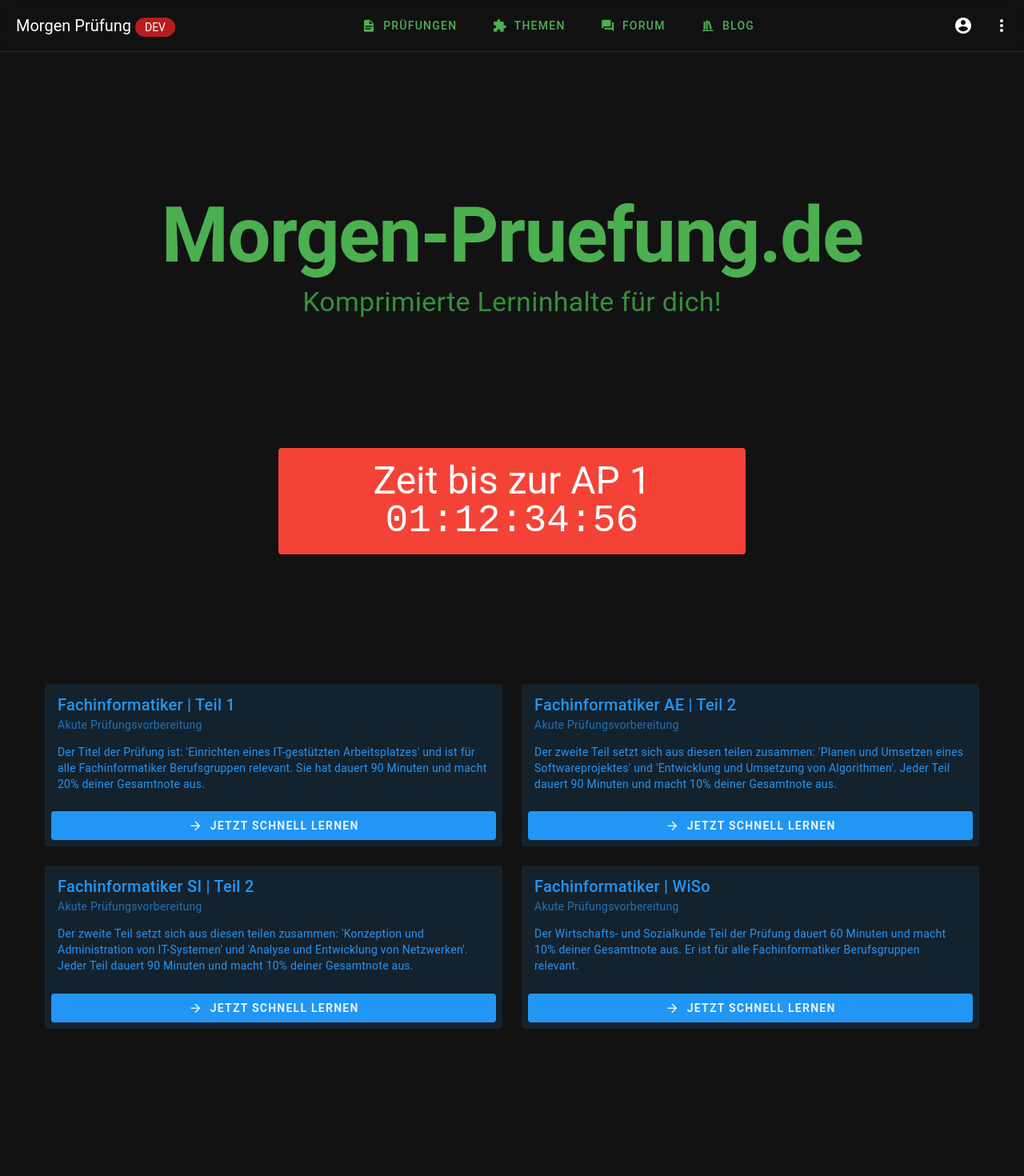
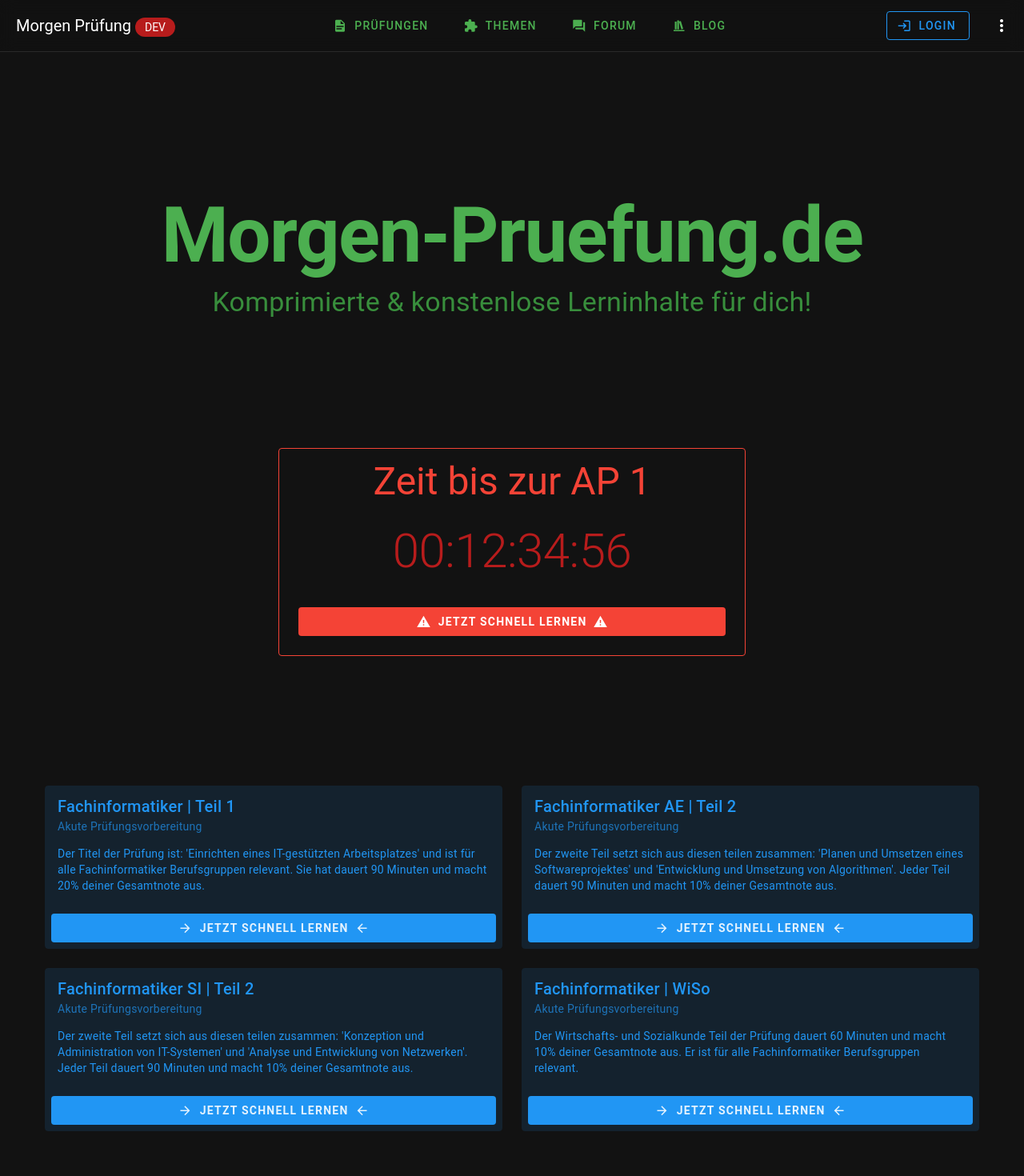
Before and after one commit to morgen-pruefung/website, a Vue app: page / in a window 1280 px wide. Shown: the top 1470 px of the page at 80% size. Built offline with nearby package versions, Linux system fonts and the light colour scheme.

Commit message:
Enhance navigation and update content for clarity

```diff
--- a/src/components/AppBar.vue
+++ b/src/components/AppBar.vue
@@ -62,7 +62,23 @@ import router from "@/router";
 
 
     <template #append>
-      <v-btn icon>
+      <RouterLink
+        class="no-decoration"
+        to="/login/"
+      >
+        <v-btn
+          color="blue"
+          prepend-icon="mdi-login"
+          variant="outlined"
+        >
+          Login
+        </v-btn>
+      </RouterLink>
+
+      <v-btn
+        v-if="false"
+        icon
+      >
         <v-icon>mdi-account-circle</v-icon>
         <v-menu activator="parent">
           <v-list>
@@ -87,17 +103,38 @@ import router from "@/router";
         </v-menu>
       </v-btn>
 
-      <v-btn icon>
+      <v-btn
+        class="ml-4"
+        icon
+      >
         <v-icon>mdi-dots-vertical</v-icon>
 
         <v-menu activator="parent">
           <v-list>
             <RouterLink
               class="no-decoration"
-              to="/settings/"
+              to="/about-us/"
             >
-              <v-list-item prepend-icon="mdi-cog">
-                <v-list-item-title>Einstellungen</v-list-item-title>
+              <v-list-item prepend-icon="mdi-account-group">
+                <v-list-item-title>Über uns</v-list-item-title>
+              </v-list-item>
+            </RouterLink>
+
+            <RouterLink
+              class="no-decoration"
+              to="/help/"
+            >
+              <v-list-item prepend-icon="mdi-message-question">
+                <v-list-item-title>Hilfe</v-list-item-title>
+              </v-list-item>
+            </RouterLink>
+
+            <RouterLink
+              class="no-decoration"
+              to="/feedback/"
+            >
+              <v-list-item prepend-icon="mdi-bug">
+                <v-list-item-title>Feedback</v-list-item-title>
               </v-list-item>
             </RouterLink>
           </v-list>
--- a/src/components/Footer.vue
+++ b/src/components/Footer.vue
@@ -22,7 +22,7 @@
           </div>
           <div>
             <h2>Kontakt</h2>
-            <p>Gründer</p>
+            <p>Gründer: Oliver Schlüter</p>
             <p>Discord: real_oliver</p>
             <p>oliver@morgen-pruefung.de</p>
           </div>
--- a/src/pages/index.vue
+++ b/src/pages/index.vue
@@ -12,7 +12,7 @@
             Morgen-Pruefung.de
           </h1>
           <p class="text-h4 text-secondary text-center mt-4">
-            Komprimierte Lerninhalte für dich!
+            Komprimierte & konstenlose Lerninhalte für dich!
           </p>
         </div>
       </v-col>
@@ -24,16 +24,31 @@
         md="12"
       >
         <v-card
+          border="10px"
           class="text-center pa-4"
           color="red"
+          variant="outlined"
           width="50%"
         >
           <h1 class="text-h3">
             Zeit bis zur AP 1
           </h1>
-          <h2 class="text-h3 code">
-            01:12:34:56
+          <h2 class="text-h2 text-red-darken-4 mt-8">
+            00:12:34:56
           </h2>
+
+          <v-card-actions>
+            <v-btn
+              append-icon="mdi-alert"
+              class="font-weight-bold mt-8"
+              color="red"
+              prepend-icon="mdi-alert"
+              variant="flat"
+              width="100%"
+            >
+              Jetzt schnell lernen
+            </v-btn>
+          </v-card-actions>
         </v-card>
       </v-col>
     </v-row>
@@ -49,6 +64,7 @@
         >
           <v-card-actions>
             <v-btn
+              append-icon="mdi-arrow-left"
               class="font-weight-bold"
               color="blue"
               prepend-icon="mdi-arrow-right"
@@ -71,6 +87,7 @@
         >
           <v-card-actions>
             <v-btn
+              append-icon="mdi-arrow-left"
               class="font-weight-bold"
               color="blue"
               prepend-icon="mdi-arrow-right"
@@ -93,6 +110,7 @@
         >
           <v-card-actions>
             <v-btn
+              append-icon="mdi-arrow-left"
               class="font-weight-bold"
               color="blue"
               prepend-icon="mdi-arrow-right"
@@ -115,6 +133,7 @@
         >
           <v-card-actions>
             <v-btn
+              append-icon="mdi-arrow-left"
               class="font-weight-bold"
               color="blue"
               prepend-icon="mdi-arrow-right"
```
